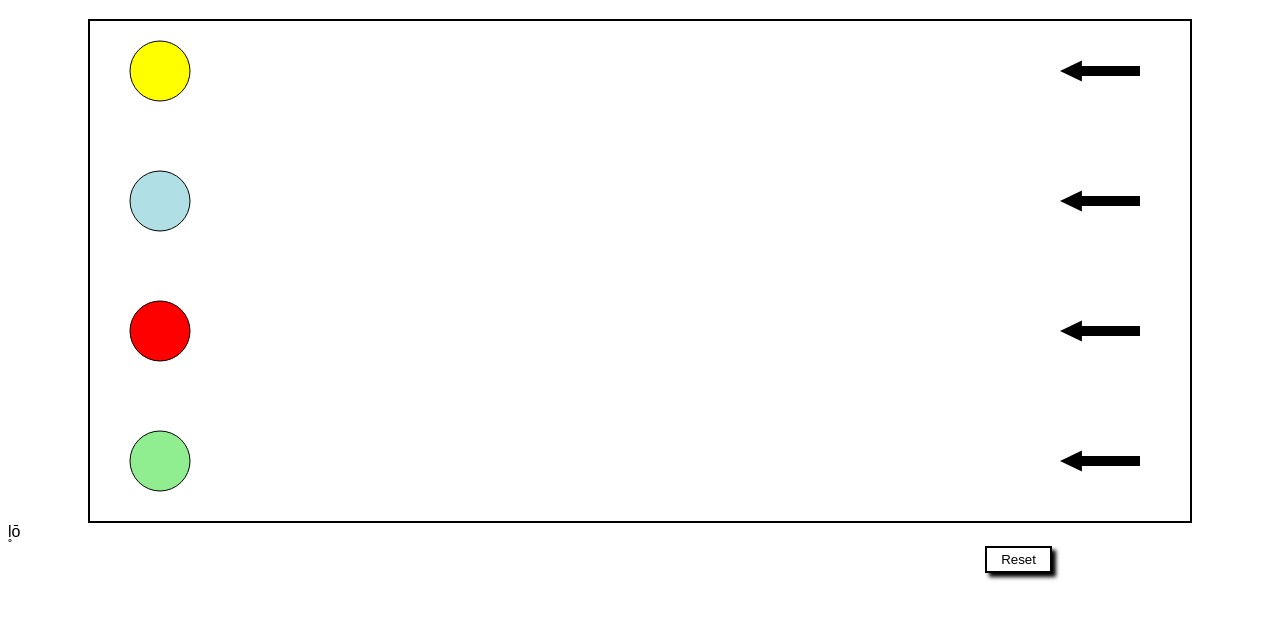
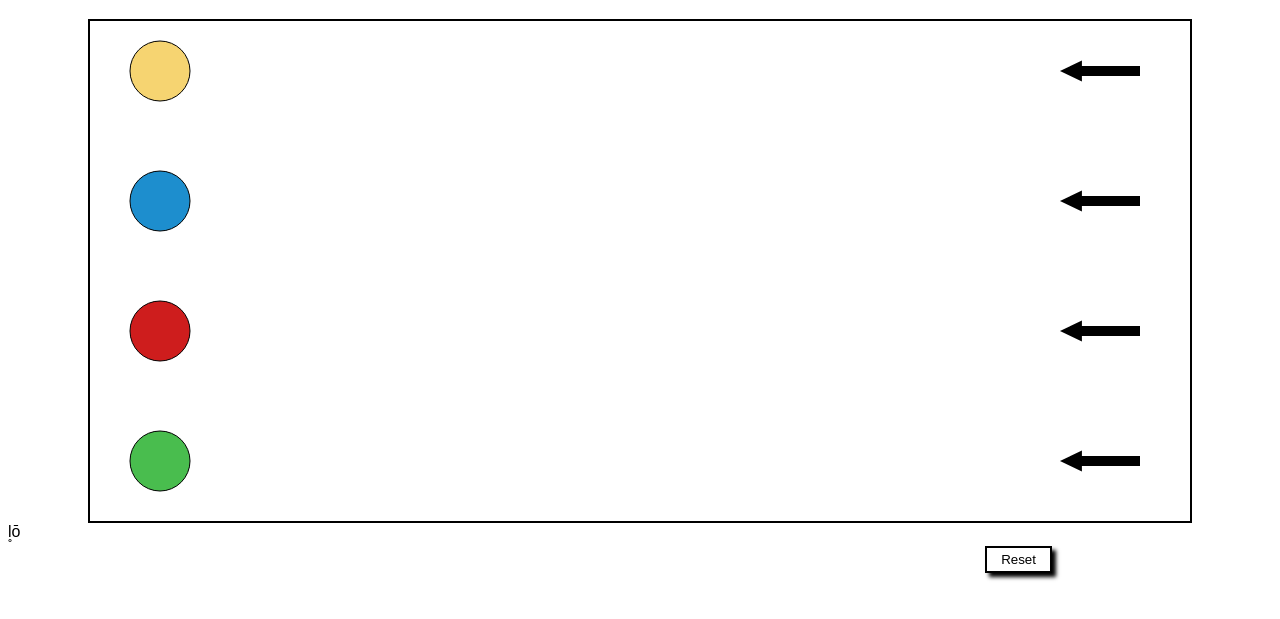
Before and after one commit to Gourav094/bubble-game, a plain HTML site: page index.html in a window 1280 px wide. Both pictures are taken after a click on the button "Reset". Shown: the part 61-680 px from the top of the page. Drawn offline with Linux system fonts and the light colour scheme.

Commit message:
fix: moving arrows

```diff
--- a/index.html
+++ b/index.html
@@ -3,7 +3,7 @@
 <head>
     <meta charset="UTF-8">
     <meta name="viewport" content="width=device-width, initial-scale=1.0">
-    <title>Canvas</title>
+    <title>Bubble app</title>
     <link rel="stylesheet" href="style.css">
 </head>
 <body>
--- a/index.js
+++ b/index.js
@@ -5,22 +5,35 @@ var context = canvas.getContext('2d')
 // define circle configurations like colour,radius,border
 var circleRadius = 30
 var circleBorderWidth = 1;
-var circleColors = ['yellow', 'powderblue', 'red', 'lightgreen']
+var circleColors = ['#F6D471', '#1D8ECE', '#CE1D1D', '#49BD4E']
 
 // cicle initial position
 var circleX = 70;
 var initialY = 50;
 var circleSpacing = 70;
 
+// define arrows configuration
 var arrowWidth = 10
 var arrowSpeed = 5
-var isArrowMoving = false;
 
 // Arrays to store circle and arrow positions
 var circlePositions = [];
 var arrowPositions = [];
+var arrayMoving = [false,false,false,false]
 
-var clickedCircle = -1
+// initialise arrow points
+function initialisation(){
+    context.clearRect(0, 0, canvas.width, canvas.height);
+    for (let i = 0; i < circleColors.length; i++) {
+        var circleY = initialY + (circleRadius * 2 + circleSpacing) * i;
+        var arrowStartX = canvas.width - 50;
+        var arrowStartY = circleY;
+        var arrowEndX = canvas.width - circleRadius - 100
+
+        circlePositions.push({ x: circleX, y: circleY });
+        arrowPositions.push({ x: arrowStartX, y: arrowStartY ,endX:arrowEndX });
+    }
+}
 
 function drawCircles(){
     for (let i = 0; i < circleColors.length; i++) {
@@ -37,38 +50,20 @@ function drawCircles(){
     }
 }
 
-function initialisation(){
-    context.clearRect(0, 0, canvas.width, canvas.height);
-    for (let i = 0; i < circleColors.length; i++) {
-        var circleY = initialY + (circleRadius * 2 + circleSpacing) * i;
-        var arrowStartX = canvas.width - 50;
-        var arrowStartY = circleY;
-        var arrowEndX = canvas.width - circleRadius - 100
-
-        circlePositions.push({ x: circleX, y: circleY });
-        arrowPositions.push({ x: arrowStartX, y: arrowStartY ,endX:arrowEndX });
-    }
-}
-initialisation()
-
 function drawArrows(){
     for (let i = 0; i < arrowPositions.length; i++) {
         drawArrow(arrowPositions[i].x, arrowPositions[i].y, arrowPositions[i].endX, arrowPositions[i].y);
     }
 }
 
-
 function drawArrow(fromx, fromy, tox, toy){
-
     var width = arrowWidth
     var angle = Math.atan2(toy - fromy, tox - fromx);
 
     var headlen = 6;
-    // This makes it so the end of the arrow head is located at tox, toy, don't ask where 1.15 comes from
     tox -= Math.cos(angle) * ((width * 1.15));
     toy -= Math.sin(angle) * ((width * 1.15));
 
-    //starting path of the arrow from the start square to the end square and drawing the stroke
     context.beginPath();
     context.moveTo(fromx, fromy);
     context.lineTo(tox, toy);
@@ -76,24 +71,19 @@ function drawArrow(fromx, fromy, tox, toy){
     context.lineWidth = width;
     context.stroke();
 
-    //starting a new path from the head of the arrow to one of the sides of the point
     context.beginPath();
     context.moveTo(tox, toy);
     context.lineTo(tox-headlen*Math.cos(angle-Math.PI/7),toy-headlen*Math.sin(angle-Math.PI/7));
 
-    //path from the side point of the arrow, to the other side point
     context.lineTo(tox-headlen*Math.cos(angle+Math.PI/7),toy-headlen*Math.sin(angle+Math.PI/7));
 
-    //path from the side point back to the tip of the arrow, and then again to the opposite side point
     context.lineTo(tox, toy);
     context.lineTo(tox-headlen*Math.cos(angle-Math.PI/7),toy-headlen*Math.sin(angle-Math.PI/7));
 
     //draws the paths created above
     context.fillStyle = "black";
-    // context.strokeStyle = "#cc0000";
     context.lineWidth = width;
     context.stroke();
-    // context.fillStyle = "#cc0000";
     context.fill();
 }
 
@@ -103,9 +93,8 @@ function draw(){
     drawArrows();
 }
 
-
 function animateArrow(clickedCircleIndex) {
-    isArrowMoving = true;
+    arrayMoving[clickedCircleIndex] = true
     var arrowIndex = clickedCircleIndex;
     var targetCircleX = circleX;
     var targetCircleY = initialY + (circleRadius * 2 + circleSpacing) * clickedCircleIndex;
@@ -122,9 +111,10 @@ function animateArrow(clickedCircleIndex) {
         // since arrow length is 100 so stop the moving arrow after touching circle boundary
         if (distance < 100) {
             clearInterval(interval);
-            isArrowMoving = false;
-            // Change circle color immediately
-            circleColors[clickedCircleIndex] = getRandomColor(); // Change to desired color
+            arrayMoving[clickedCircleIndex] = false
+
+            // Change circle color
+            circleColors[clickedCircleIndex] = getRandomColor();
         }
         console.log(distance)
         // Update arrow position
@@ -138,21 +128,27 @@ function animateArrow(clickedCircleIndex) {
     }, 20);
 }
 
+function reset() {
+    const isMoving = arrayMoving.some(function (isMoving) {
+        return isMoving;
+    })
 
-function reset() {
-    if(!isArrowMoving){
-        circleColors = ['yellow', 'powderblue', 'red', 'lightgreen'];
-        arrowPositions.forEach(function (arrow, index) {
-            arrow.x = canvas.width - 50;
-            arrow.endX = canvas.width - circleRadius - 100;
-        });
-        isArrowMoving = false;
-        draw();
+    if(isMoving){
+        return
     }
+
+    // Reset colour and positions
+    circleColors = ['#F6D471', '#1D8ECE', '#CE1D1D', '#49BD4E']
+    arrowPositions.forEach(function (arrow, index) {
+        arrow.x = canvas.width - 50;
+        arrow.endX = canvas.width - circleRadius - 100;
+    });
+
+    arrayMoving = [false,false,false,false];
+    draw();
 }
 
 canvas.addEventListener('click', function (event) {
-    if (!isArrowMoving) {
         var rect = canvas.getBoundingClientRect();
         var mouseX = event.clientX - rect.left;
         var mouseY = event.clientY - rect.top;
@@ -160,25 +156,14 @@ canvas.addEventListener('click', function (event) {
         for (var i = 0; i < circlePositions.length; i++) {
             var circle = circlePositions[i];
             if (Math.sqrt((mouseX - circle.x) ** 2 + (mouseY - circle.y) ** 2) <= circleRadius) {
-                // if (clickedCircle !== i) {
-                    animateArrow(i);
-                    // clickedCircle = i;
-                // }
+                    if(!arrayMoving[i]){
+                        animateArrow(i);
+                        arrayMoving[i] = true
+                    }
                 break;
             }
         }
-    }
 });
-
-document.getElementById('reset-button').addEventListener('click', function () {
-    console.log("clicked reset button")
-    reset();
-});
-
-
-draw()
-
-
 
 function getRandomColor() {
     var letters = '0123456789ABCDEF';
@@ -188,3 +173,12 @@ function getRandomColor() {
     }
     return color;
 }
+
+document.getElementById('reset-button').addEventListener('click', function () {
+    console.log("clicked reset button")
+    reset();
+});
+
+initialisation()
+
+draw()
```
